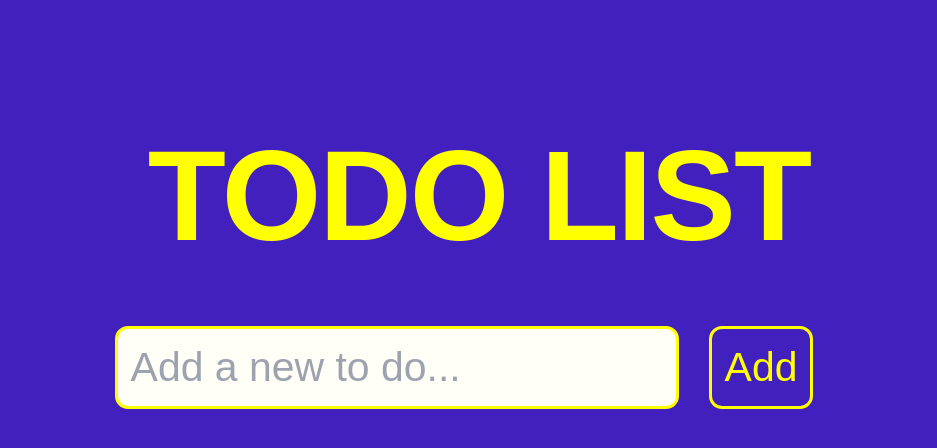
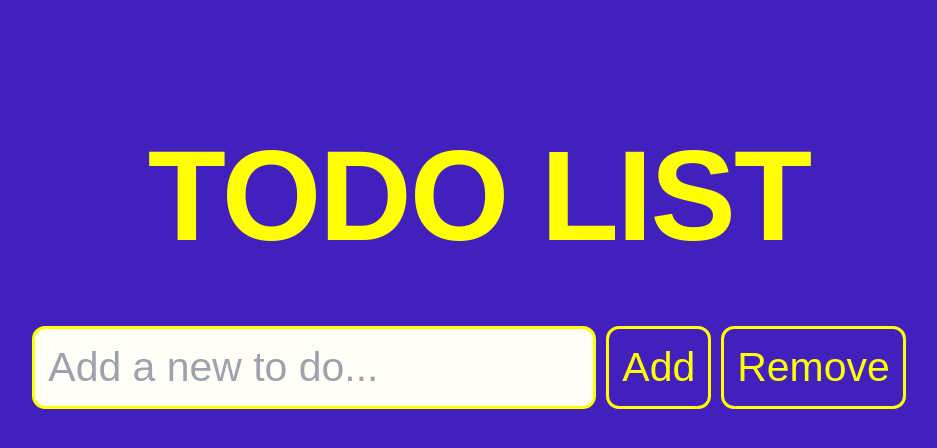
Before and after one commit to mervebalci/todo-list, a Next.js app: page / in a window 1280 px wide. Shown: the top 448 px of the page, without its empty margins (161-1098 px from the left). Built offline with nearby package versions, Linux system fonts and the light colour scheme.

Commit message:
Adding Remove button to remove the completed tasks

```diff
--- a/app/page.js
+++ b/app/page.js
@@ -5,7 +5,7 @@ import { useState } from 'react';
 export default function Home() {
   const [tasks, setTasks] = useState([]);
 
-  function buttonClicked() {
+  function addTask() {
     const userInput = document.getElementById("addInput").value
 
     setTasks([...tasks, userInput])
@@ -13,14 +13,27 @@ export default function Home() {
     // let newArray = [...tasks] OR let newArray = tasks.map((x) => x);
     // newArray.push(userInput)
     // setTasks(newArray)
+
+
+    // To clear the input field after button clicked
+    document.getElementById("addInput").value = ""
+  }
+
+  function removeTask() {
+    const checkedBoxes = document.querySelectorAll('.checkbox:checked');
+    console.log(checkedBoxes)
+    Array.prototype.forEach.call(checkedBoxes, function(checkbox) {
+      checkbox.closest('label').remove();
+    });
   }
 
   return (
     <main className="flex min-h-screen flex-col">
       <h1>TODO LIST</h1>
-      <div id="addItem">
+      <div id="addTask">
         <input id="addInput" type="text" placeholder="Add a new to do..." />
-        <button id="addButton" onClick={buttonClicked}>Add</button>
+        <button id="addButton" onClick={addTask}>Add</button>
+        <button id="removeButton" onClick={removeTask}>Remove</button>
       </div>
       <div id="todoList">
         <TodoList tasks={tasks} />
@@ -33,7 +46,7 @@ function Task({ value }) {
   return (
     <li>
       <label>
-        <input type="checkbox" />
+        <input type="checkbox" className="checkbox" />
         <span> {value}</span>
       </label>
     </li>
--- a/styles/styles.css
+++ b/styles/styles.css
@@ -17,7 +17,7 @@ h1 {
   padding-bottom: 24px;
 }
 
-#addItem {
+#addTask {
   padding-bottom: 35px;
   font-size: 24px;
 }
@@ -35,7 +35,7 @@ h1 {
 
 #addButton {
   padding: 8px 13px;
-  margin: 10px 30px;
+  margin: 10px 0px 10px 10px;
   font-size: 3.2vw;
   color: yellow;
   background-color: rgb(66, 32, 190);
@@ -47,7 +47,31 @@ h1 {
 
 #addButton:hover {
   padding: 8px 13px;
-  margin: 10px 30px;
+  margin: 10px 0px 10px 10px;
+  font-size: 3.2vw;
+  color: rgb(66, 32, 190);
+  border-style: solid;
+  border-color: yellow;
+  border-width: 3px;
+  border-radius: 13px;
+  background-color: yellow;
+}
+
+#removeButton {
+  padding: 8px 13px;
+  margin: 10px 20px 10px 10px;
+  font-size: 3.2vw;
+  color: yellow;
+  background-color: rgb(66, 32, 190);
+  border-style: solid;
+  border-color: yellow;
+  border-width: 3px;
+  border-radius: 13px;
+}
+
+#removeButton:hover {
+  padding: 8px 13px;
+  margin: 10px 20px 10px 10px;
   font-size: 3.2vw;
   color: rgb(66, 32, 190);
   border-style: solid;
```
